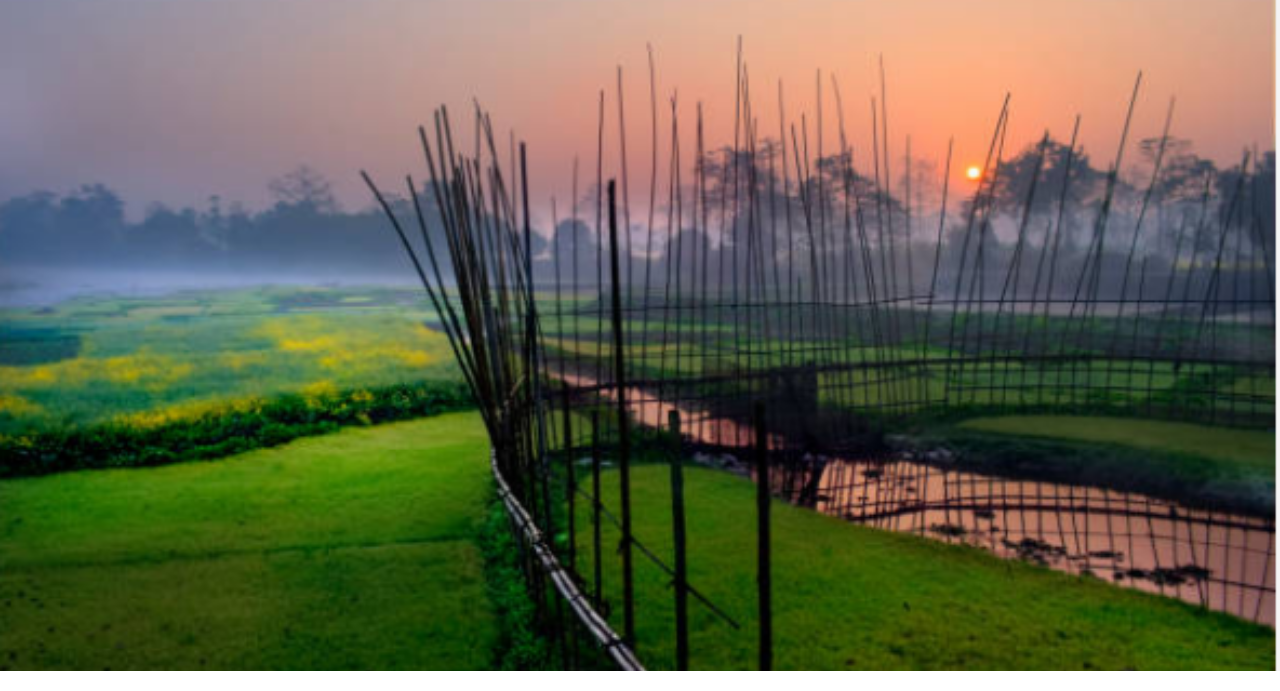
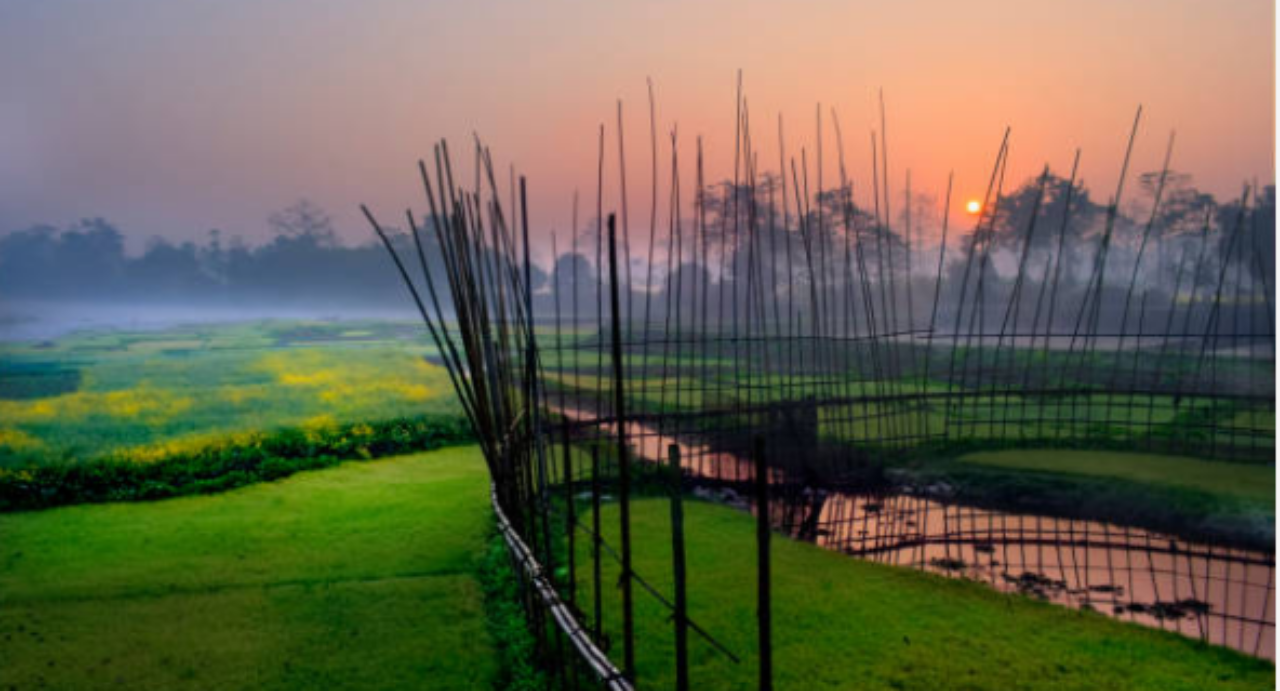
Before and after one commit to shubham7870448/Responsive-Web-Image, a plain HTML site: page index.html in a window 1280 px wide. Shown: the part 129-820 px from the top of the page. Drawn offline with nearby package versions, Linux system fonts and the light colour scheme.

Commit message:
Update index.html

```diff
--- a/index.html
+++ b/index.html
@@ -9,7 +9,7 @@
 <style>
 body,html{
   width: 100%;
-  height: 100%px;
+  height: 100%;
   background: url('4.PNG') no-repeat center center fixed;
   background-size:cover;
 }
```
